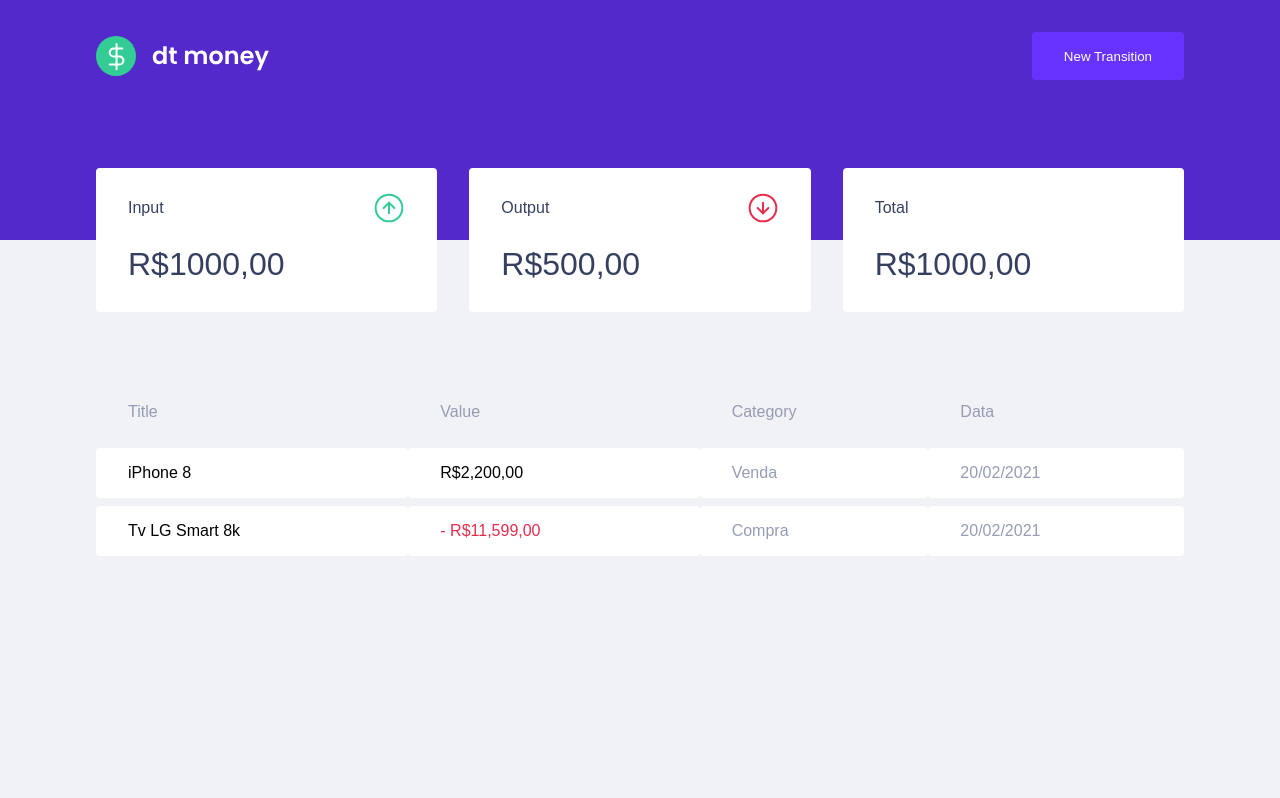
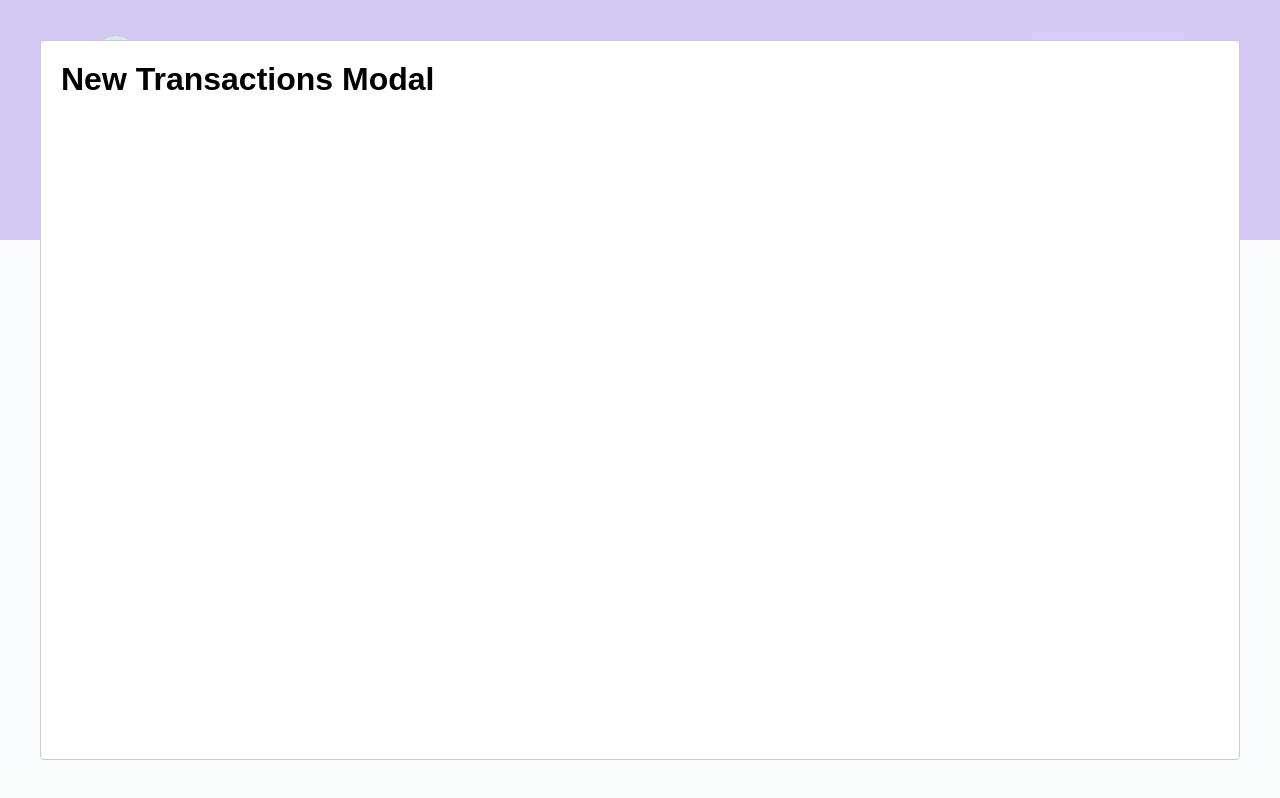
Before and after one commit to tmz81/dtmoney, a React (Vite) app: page / in a window 1280 px wide. Both pictures are taken after a click on the button "New Transition". Built offline with nearby package versions, Linux system fonts and the light colour scheme; no server answers; what miragejs would draw is missing.

Commit message:
config react-modal

```diff
--- a/package.json
+++ b/package.json
@@ -13,11 +13,13 @@
     "axios": "^0.27.2",
     "react": "^18.2.0",
     "react-dom": "^18.2.0",
+    "react-modal": "^3.15.1",
     "styled-components": "^5.3.5"
   },
   "devDependencies": {
     "@types/react": "^18.0.15",
     "@types/react-dom": "^18.0.6",
+    "@types/react-modal": "^3.13.1",
     "@vitejs/plugin-react": "^2.0.0",
     "miragejs": "^0.1.45",
     "typescript": "^4.6.4",
--- a/src/components/header/index.tsx
+++ b/src/components/header/index.tsx
@@ -1,14 +1,33 @@
+import { useState } from 'react';
 import logo from '../../assets/logo.svg'
 import { Container, Content } from "./style";
+import Modal from "react-modal";
 
 export function Header() {
+  const [ isOpenModal, setIsOpenModal ] = useState(false);
+
+  function openModal() {
+    setIsOpenModal(true)
+  }
+
+  function closeModal() {
+    setIsOpenModal(false)
+  }
+
   return(
     <Container>
       <Content>
         <img src={logo} alt="dt money" />
-        <button>
+        <button type="button" onClick={openModal}>
           New Transition
         </button>
+
+        <Modal
+          isOpen={isOpenModal}
+          onRequestClose={closeModal}
+          >
+          <h1>New Transactions Modal</h1>
+        </Modal>
       </Content>
     </Container>
   )
```
Also changed, not shown: 1 other file (tests, documents, lock files or other folders).
